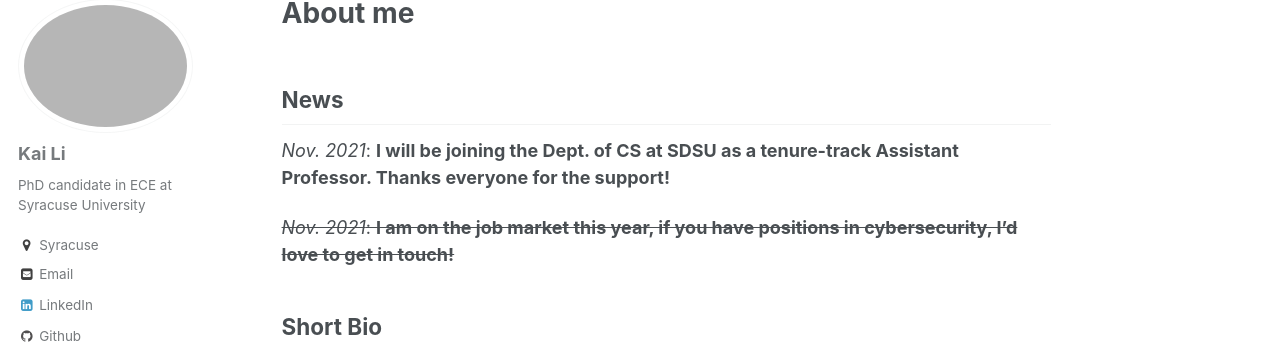
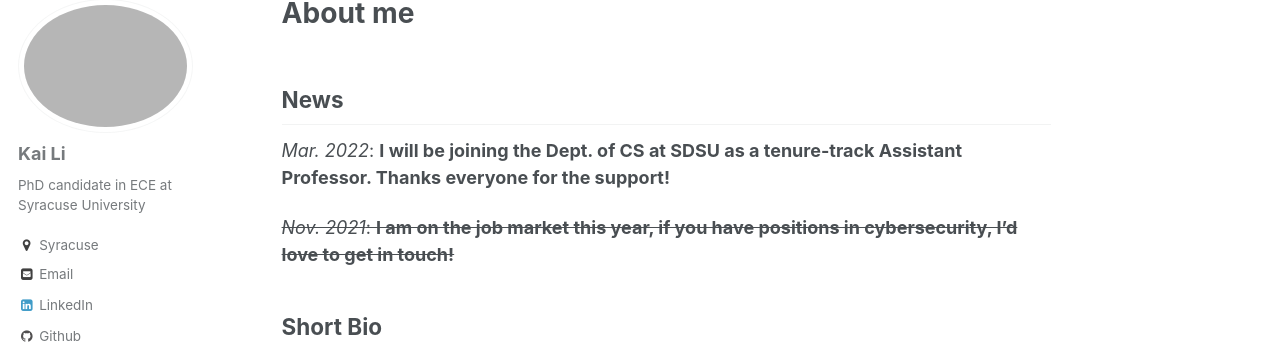
Before and after one commit to likai1993/likai1993.github.io, a Jekyll site: the page built from _pages/about.md, in a window 1280 px wide and 1140 px high. Shown: the part 119-463 px from the top of the window. Built offline with Jekyll 4.4.1, drawn with Linux system fonts in a browser that asks for light colours; some web fonts are replaced.

Commit message:
Update about.md

```diff
--- a/_pages/about.md
+++ b/_pages/about.md
@@ -10,7 +10,7 @@ redirect_from:
 
 News
 ----
-*Nov. 2021*: **I will be joining the Dept. of CS at SDSU as a tenure-track Assistant Professor. Thanks everyone for the support!**
+*Mar. 2022*: **I will be joining the Dept. of CS at SDSU as a tenure-track Assistant Professor. Thanks everyone for the support!**
 
 ~~*Nov. 2021*: **I am on the job market this year, if you have positions in cybersecurity, I'd love to get in touch!**~~
 
```
